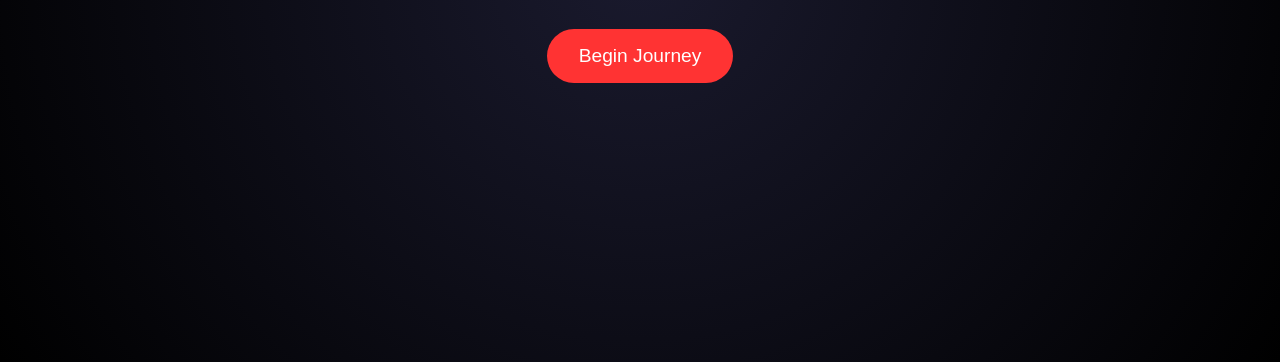
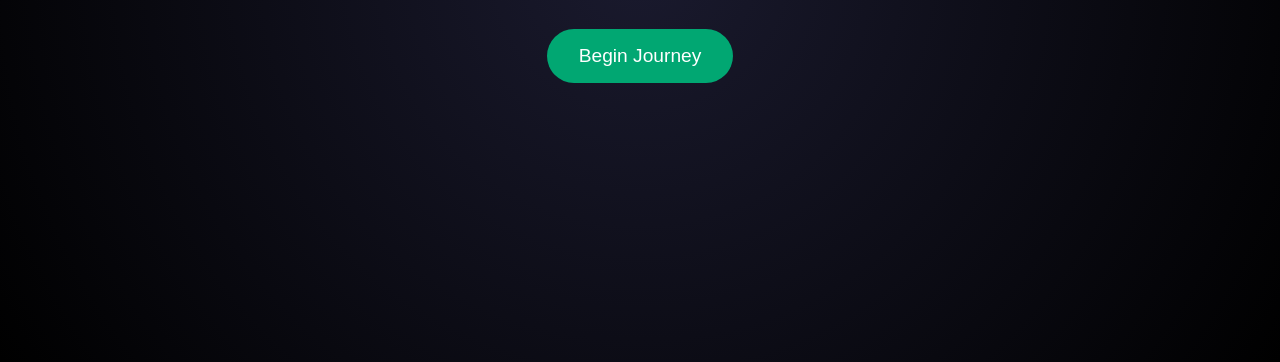
Before and after one commit to Nick-kokom/FinalProject_ZODIAC, a website built with Vite: page index.html in a window 1280 px wide. Shown: the part 438-800 px from the top of the page. Built offline with nearby package versions, Linux system fonts and the light colour scheme.

Commit message:
Update style.css

```diff
--- a/style.css
+++ b/style.css
@@ -1,5 +1,5 @@
 :root {
-    --primary-color: #ff3333;
+    --primary-color: #01a772;
     --glass-bg: rgba(255, 255, 255, 0.1);
     --glass-border: rgba(255, 255, 255, 0.2);
 }
```
